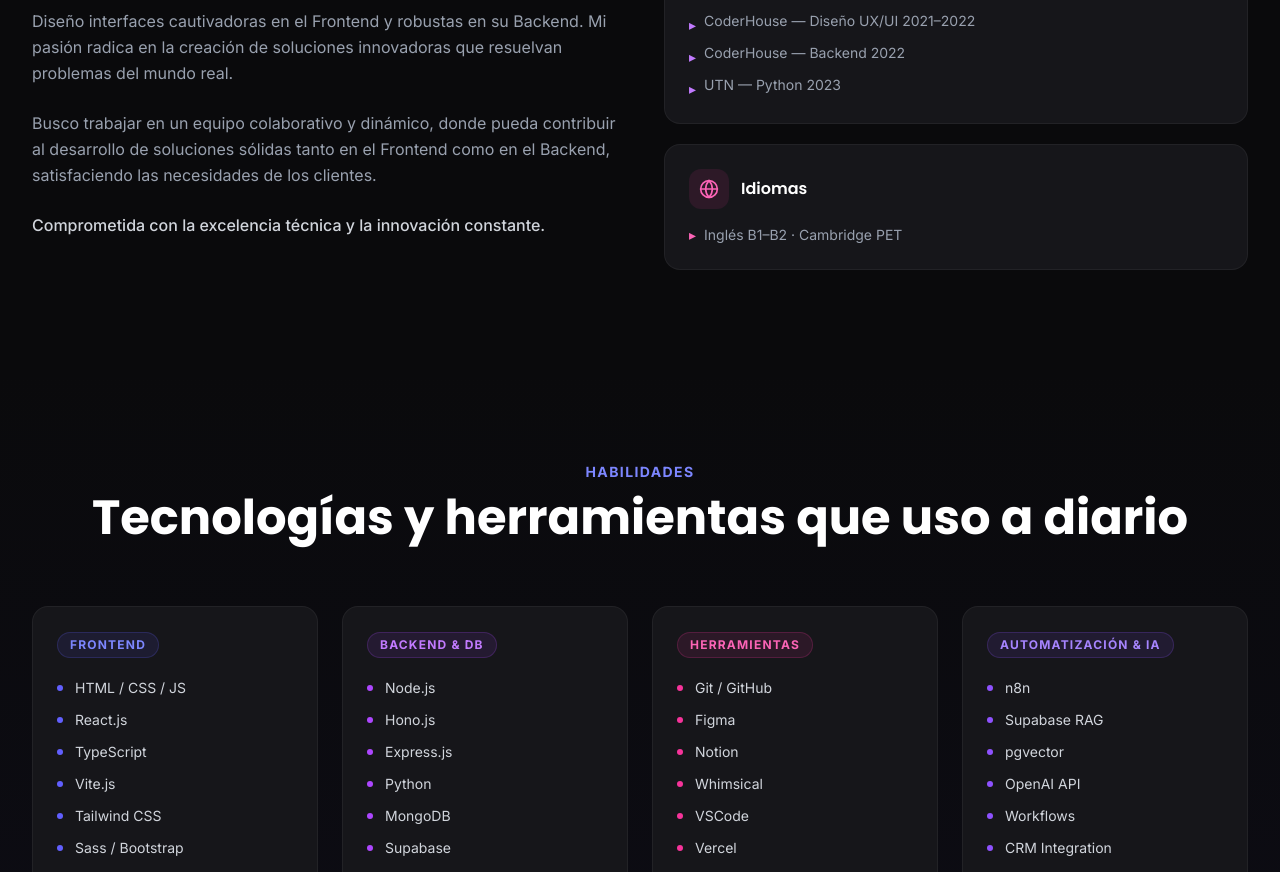
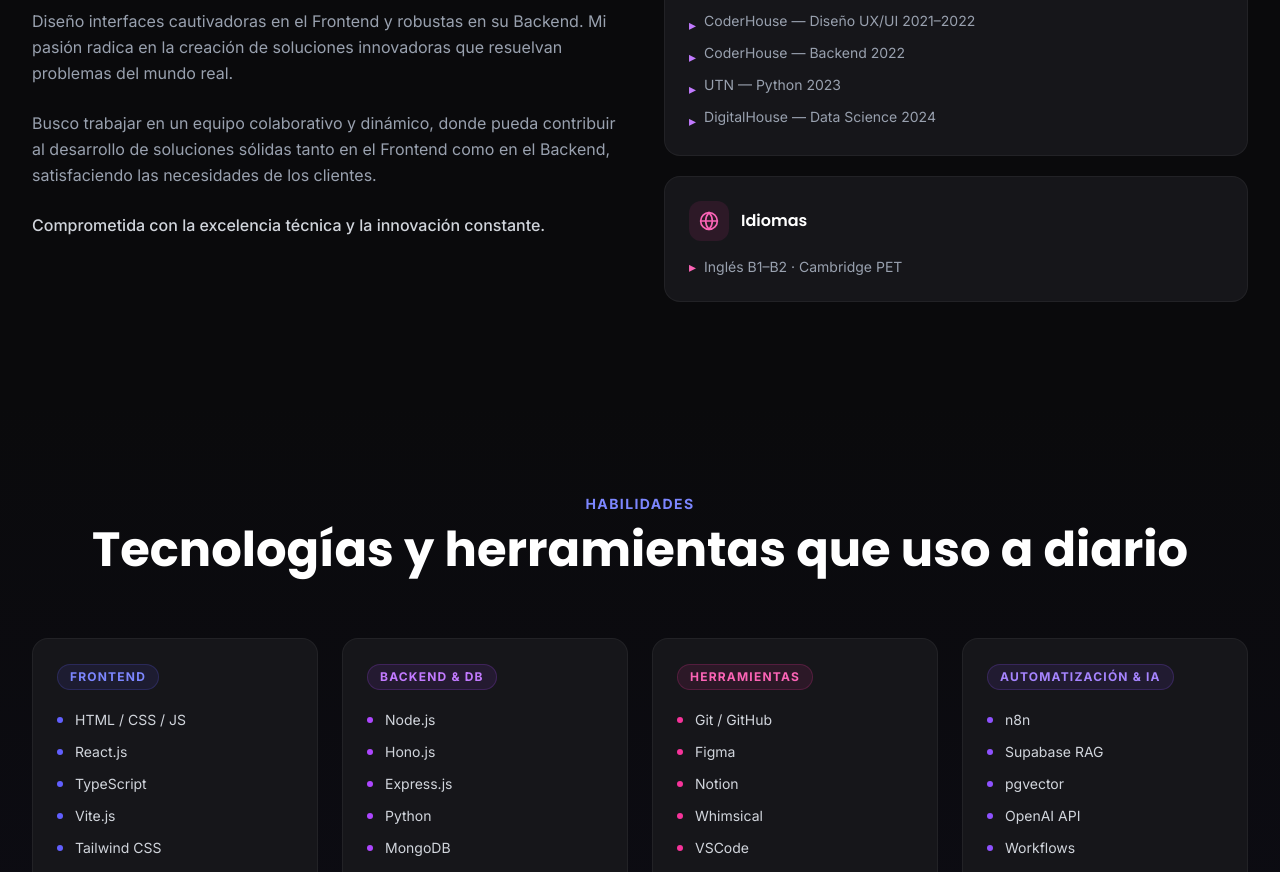
Before and after one commit to PiaAchigar/portfolio, a React (Vite) app: page / in a window 1280 px wide. Shown: the part 1498-2370 px from the top of the page. Built offline with nearby package versions, Linux system fonts and the light colour scheme; no server answers; the database is empty.

Commit message:
curso faltante

```diff
--- a/src/components/About.tsx
+++ b/src/components/About.tsx
@@ -8,6 +8,7 @@ const courses = [
   'CoderHouse — Diseño UX/UI 2021–2022',
   'CoderHouse — Backend 2022',
   'UTN — Python 2023',
+  'DigitalHouse — Data Science 2024'
 ]
 
 export default function About() {
```
